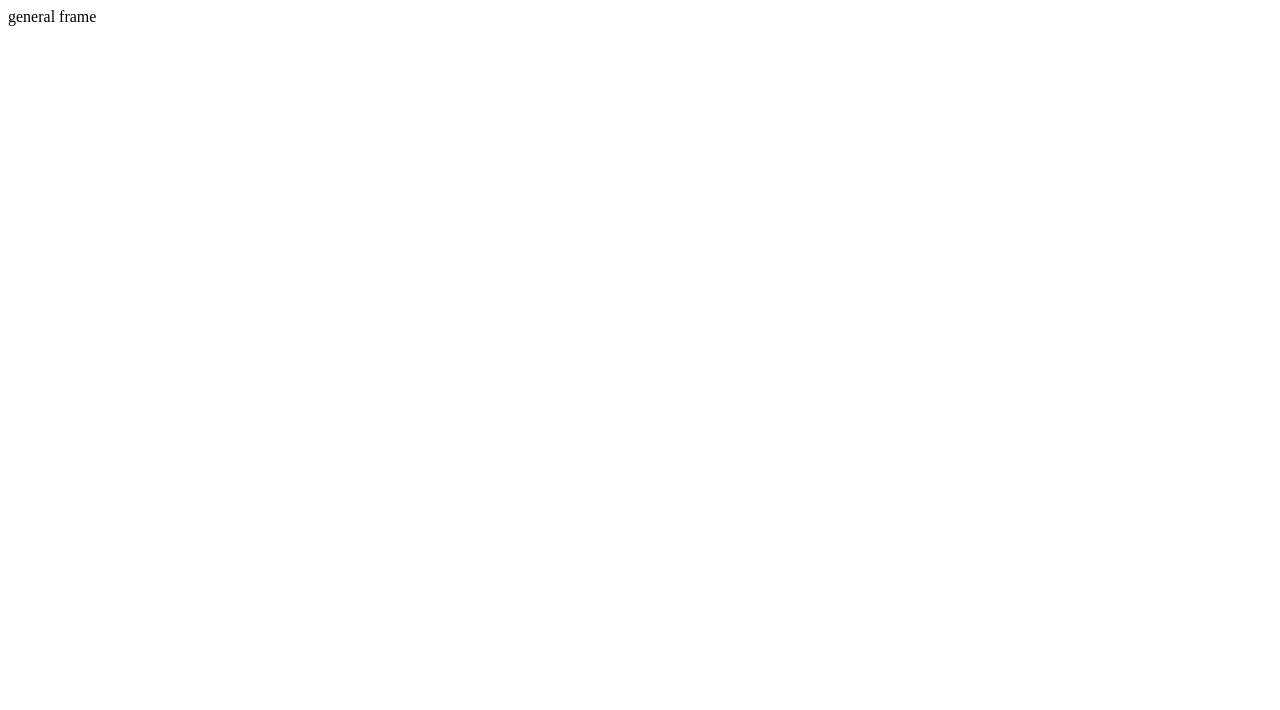
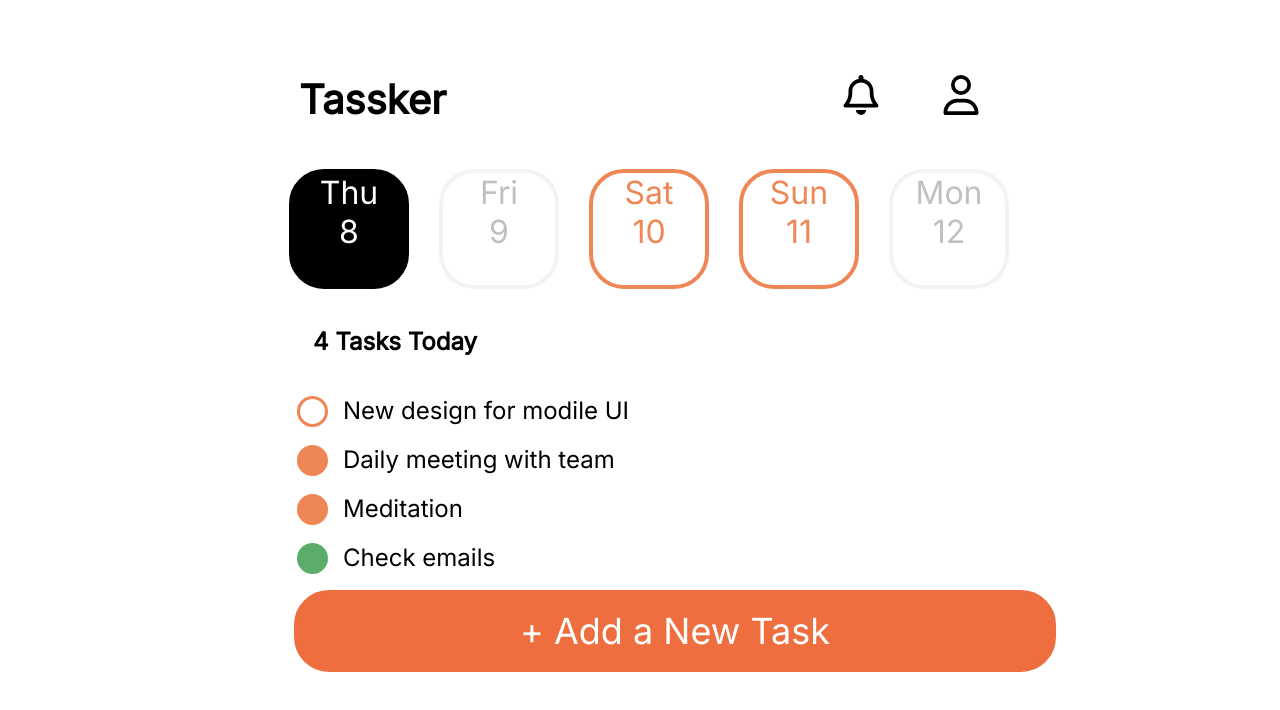
Before and after one commit to BrSTU-2022-practice-ToDoCalendar/ToDoCalendar_frontend, a React (Create React App) app: page /general-frame in a window 1280 px wide. Shown: the top 710 px of the page. Built offline with nearby package versions, Linux system fonts and the light colour scheme.

Commit message:
galanin-general-frame : Added simple UI

```diff
--- a/package.json
+++ b/package.json
@@ -3,6 +3,10 @@
   "version": "0.1.0",
   "private": true,
   "dependencies": {
+    "@fortawesome/fontawesome-svg-core": "^6.1.1",
+    "@fortawesome/free-regular-svg-icons": "^6.1.1",
+    "@fortawesome/free-solid-svg-icons": "^6.1.1",
+    "@fortawesome/react-fontawesome": "^0.1.18",
     "@testing-library/jest-dom": "^5.16.4",
     "@testing-library/react": "^13.3.0",
     "@testing-library/user-event": "^13.5.0",
--- a/src/pages/GeneralFrame/GeneralFrame.jsx
+++ b/src/pages/GeneralFrame/GeneralFrame.jsx
@@ -1,7 +1,106 @@
+import { useEffect, useState } from 'react';
+import { FontAwesomeIcon } from '@fortawesome/react-fontawesome';
+import { faUser, faBell } from '@fortawesome/free-regular-svg-icons';
+
+import calendar_json_example from './calendar_example.json';
+import task_today_example from './tasks_today_example.json';
+import styles from './GeneralFrame.module.css';
+
 function GeneralFrame() {
-    return (
-        <div>general frame</div>
-    )
+  const [calendarDays, setCalendarDays] = useState([]);
+  const [tasksList, setTasksList] = useState([]);
+  useEffect(() => {
+    setCalendarDays(calendar_json_example);
+    setTasksList(task_today_example);
+  }, []);
+
+  return (
+    <div className={styles.window_center}>
+      <header className={styles.header}>
+        <div className={styles.header__name}>Tassker</div>
+        <div className={styles.header__buttons}>
+          <span>
+            <FontAwesomeIcon icon={faBell} />
+          </span>
+          <span>
+            <FontAwesomeIcon icon={faUser} />
+          </span>
+        </div>
+      </header>
+      <div className={styles.dates}>
+        {calendarDays.map((element, index) => {
+          return (
+            <DateComponent
+              key={index}
+              string_data={element.string_data}
+              selected={element.selected}
+            />
+          );
+        })}
+      </div>
+      <div className={styles.counter__block}>
+        <span>{tasksList.length} Tasks Today</span>
+      </div>
+      <ul className={styles.task_list__ul}>
+        {tasksList.map((element, index) => {
+          return (
+            <TaskListElement
+              key={index}
+              task_name={element.name}
+              type={element.type}
+            />
+          );
+        })}
+      </ul>
+      <div>
+        <button className={styles.button__block}>+ Add a New Task</button>
+      </div>
+    </div>
+  );
+}
+
+function DateComponent(props) {
+  const date_object = new Date(props.string_data);
+  const days = ['Mon', 'Tue', 'Wed', 'Thu', 'Fri', 'Sat', 'Sun'];
+  console.log(props.selected);
+
+  function isWeekend() {
+    let day = date_object.getDay();
+    if (day === 5) return true;
+    if (day === 6) return true;
+    return false;
+  }
+
+  return (
+    <div
+      className={`${styles.date_component__block} ${
+        props.selected ? styles.date_component__block_selected : ''
+      } ${isWeekend() ? styles.date_component__block_none : ''}`}
+    >
+      <div>{days[date_object.getDay()]}</div>
+      <div>{date_object.getDate()}</div>
+    </div>
+  );
+}
+
+function TaskListElement(props) {
+  const circle_type_class =
+    props.type === 'current'
+      ? styles.task_list__circle_current
+      : props.type === 'completed'
+      ? styles.task_list__circle_completed
+      : props.type === 'task'
+      ? styles.task_list__circle_task
+      : '';
+
+  return (
+    <li>
+      <span
+        className={`${styles.task_list__circle} ${circle_type_class}`}
+      ></span>
+      <span>{props.task_name}</span>
+    </li>
+  );
 }
 
 export default GeneralFrame;
--- /dev/null
+++ b/src/pages/GeneralFrame/GeneralFrame.module.css
@@ -0,0 +1,157 @@
+@import url('https://fonts.googleapis.com/css2?family=Inter&display=swap');
+
+.window_center {
+  max-width: 762px;
+  margin: 0 auto;
+}
+
+.header {
+  display: flex;
+  justify-content: space-between;
+  margin: 75px 40px 45px 40px;
+}
+
+.header__name {
+  font-family: 'Inter';
+  font-style: normal;
+  font-weight: 800;
+  font-size: 40px;
+}
+
+.header__buttons a,
+.header__buttons span {
+  float: left;
+  color: black;
+  margin-left: 60px;
+  border-radius: 50%;
+  display: block;
+}
+
+.header__buttons a svg,
+.header__buttons span svg {
+  width: 40px;
+  height: 40px;
+}
+
+.header__buttons a svg:hover,
+.header__buttons span svg:hover {
+  color: #ef8655;
+}
+
+.dates {
+  width: 100%;
+  display: flex;
+  overflow-x: scroll;
+  scrollbar-width: none;
+}
+
+/* for Chrome/Edge/Safari */
+.dates::-webkit-scrollbar {
+  height: 0;
+  width: 0;
+}
+
+.date_component__block {
+  min-width: calc(120px - 4px * 2);
+  width: calc(120px - 4px * 2);
+  height: calc(120px - 4px * 2);
+  margin-left: 30px;
+  float: left;
+
+  border-width: 4px;
+  border-color: #f2f3f3;
+  border-style: solid;
+  border-radius: 35px;
+
+  color: #c0c0bf;
+  text-align: center;
+  font-family: 'Inter';
+  font-style: normal;
+  font-weight: 400;
+  font-size: 32px;
+  line-height: 39px;
+}
+
+.date_component__block_selected {
+  background-color: black;
+  border-color: black;
+  color: white;
+}
+
+.date_component__block_none {
+  border-color: #ef8655;
+  color: #ef8655;
+}
+
+.counter__block {
+  margin: 38px 54px 30px 54px;
+  font-family: 'Inter';
+  font-style: normal;
+  font-weight: 700;
+  font-size: 24px;
+  line-height: 29px;
+}
+
+.task_list__ul {
+  margin: 0 38px 8px 38px;
+  padding: 0;
+}
+
+.task_list__ul li {
+  list-style-type: none;
+  font-family: 'Inter';
+  font-style: normal;
+  font-weight: 400;
+  font-size: 24px;
+  line-height: 29px;
+  padding: 10px 0;
+}
+
+.task_list__circle {
+  width: 25px;
+  height: 25px;
+  display: block;
+  float: left;
+  border-width: 3px;
+  border-style: solid;
+  border-color: black;
+  border-radius: 50%;
+  margin-right: 15px;
+}
+
+.task_list__circle_current {
+  border-color: #5cad6c;
+  background-color: #5cad6c;
+}
+
+.task_list__circle_completed {
+  border-color: #ef8655;
+  background-color: #ef8655;
+}
+
+.task_list__circle_task {
+  border-color: #ef8655;
+}
+
+.button__block {
+  background-color: #ee6e3f;
+  border-color: #ee6e3f;
+  border-style: solid;
+  border-width: 3px;
+  color: white;
+  width: 100%;
+  border-radius: 35px;
+  padding: 16px 0;
+  margin: 0 35px;
+
+  font-family: 'Inter';
+  font-style: normal;
+  font-weight: 500;
+  font-size: 36px;
+  line-height: 44px;
+}
+
+.button__block:hover {
+  color: #ee6e3f;
+  background-color: transparent;
+}
--- /dev/null
+++ b/src/pages/GeneralFrame/calendar_example.json
@@ -0,0 +1,34 @@
+[
+  {
+    "string_data": "2022-06-08",
+    "selected": true
+  },
+  {
+    "string_data": "2022-06-09",
+    "selected": false
+  },
+  {
+    "string_data": "2022-06-10",
+    "selected": false
+  },
+  {
+    "string_data": "2022-06-11",
+    "selected": false
+  },
+  {
+    "string_data": "2022-06-12",
+    "selected": false
+  },
+  {
+    "string_data": "2022-06-13",
+    "selected": false
+  },
+  {
+    "string_data": "2022-06-14",
+    "selected": false
+  },
+  {
+    "string_data": "2022-06-15",
+    "selected": false
+  }
+]
--- /dev/null
+++ b/src/pages/GeneralFrame/tasks_today_example.json
@@ -0,0 +1,18 @@
+[
+  {
+    "name": "New design for modile UI",
+    "type": "task"
+  },
+  {
+    "name": "Daily meeting with team",
+    "type": "completed"
+  },
+  {
+    "name": "Meditation",
+    "type": "completed"
+  },
+  {
+    "name": "Check emails",
+    "type": "current"
+  }
+]
```
Also changed, not shown: src/App.jsx (+7 -7 lines), .prettierrc.json (added), 1 other file (tests, documents, lock files or other folders).
